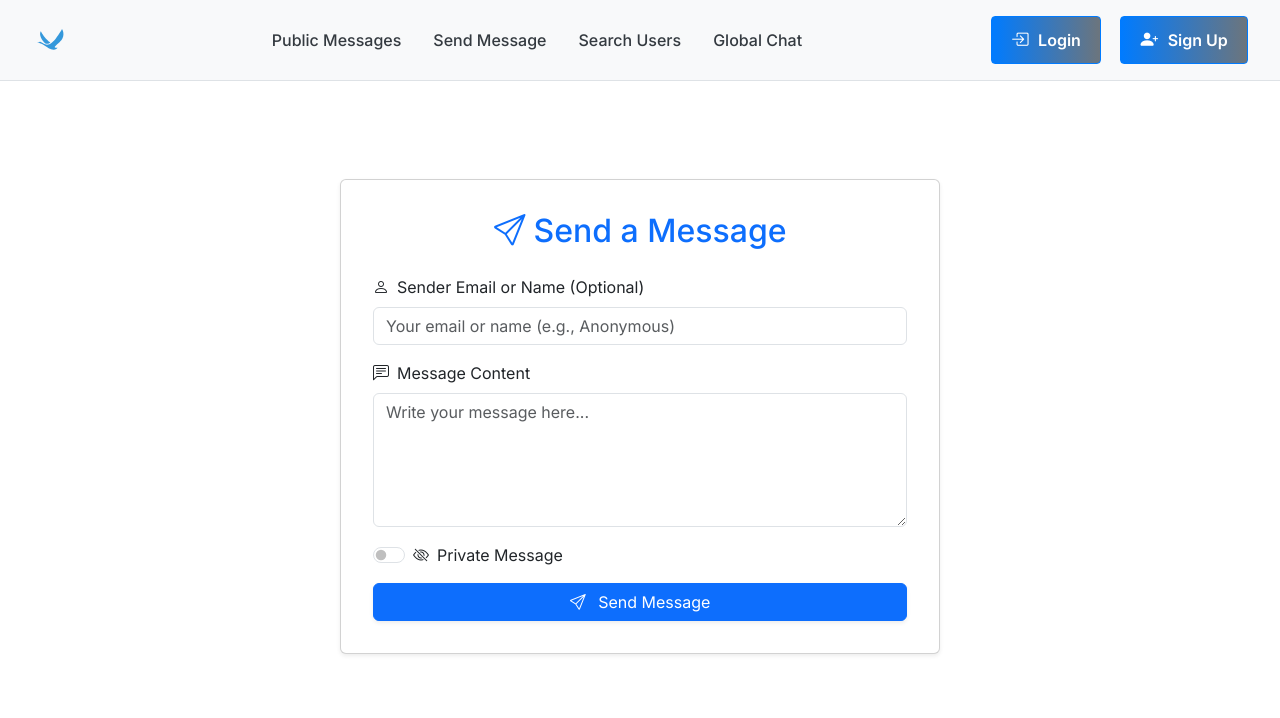
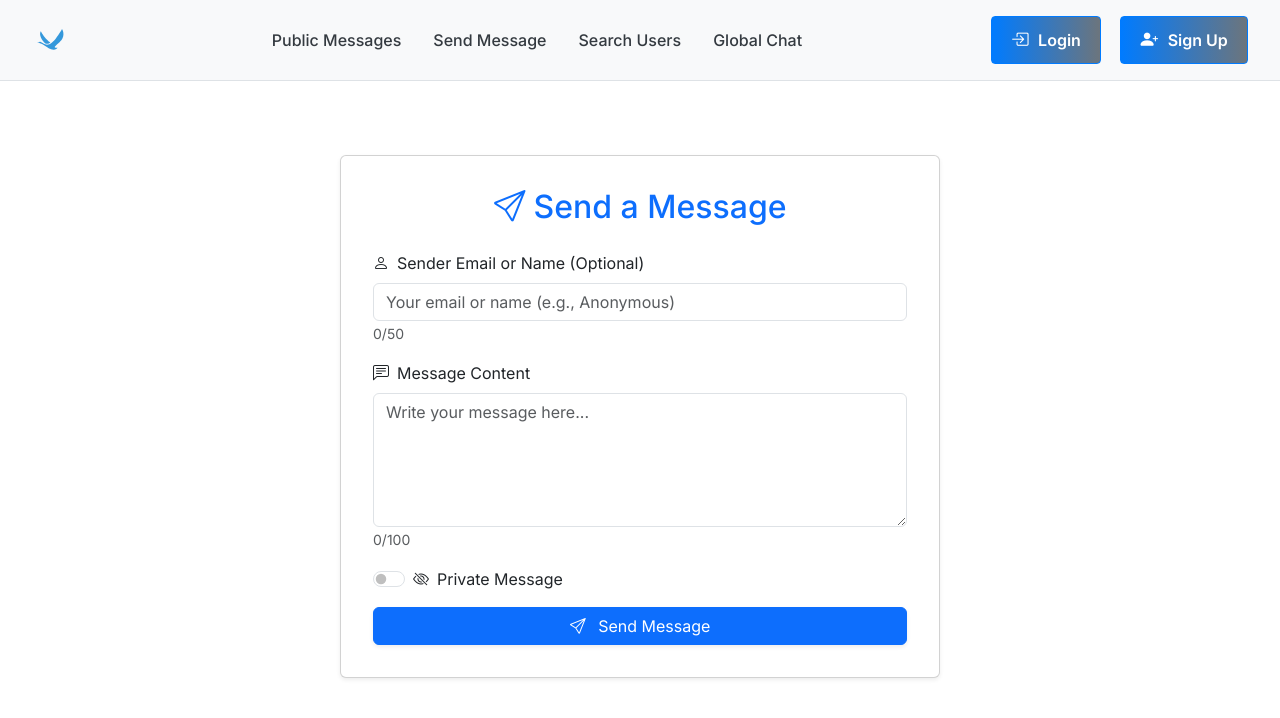
Before and after one commit to groovyrey/nextapp, a Next.js app: page /messages/send in a window 1280 px wide. Shown: the top 718 px of the page. Built offline with nearby package versions, Linux system fonts and the light colour scheme; no server answers.

Commit message:
feat: Add spacing between user search result cards
Adds a bottom margin to the UserSearchResultCard component to provide visual separation between search results.

```diff
--- a/src/app/components/UserSearchResultCard.module.css
+++ b/src/app/components/UserSearchResultCard.module.css
@@ -7,6 +7,7 @@
   box-shadow: var(--box-shadow);
   background-color: var(--card-background-color);
   transition: transform 0.2s ease-in-out;
+  margin-bottom: 15px; /* Add space between cards */
 }
 
 .card:hover {
--- a/src/app/messages/send/page.js
+++ b/src/app/messages/send/page.js
@@ -57,7 +57,9 @@ export default function SendMessage() {
                 value={sender}
                 onChange={(e) => setSender(e.target.value)}
                 placeholder="Your email or name (e.g., Anonymous)"
+                maxLength={50}
               />
+              <small className="form-text text-muted">{sender.length}/50</small>
             </div>
             <div className="mb-3">
               <label htmlFor="message" className="form-label"><i className="bi bi-chat-left-text me-2"></i>Message Content</label>
@@ -68,8 +70,10 @@ export default function SendMessage() {
                 value={message}
                 onChange={(e) => setMessage(e.target.value)}
                 placeholder="Write your message here..."
+                maxLength={100}
                 required
               ></textarea>
+              <small className="form-text text-muted">{message.length}/100</small>
             </div>
             <div className="form-check form-switch mb-3">
               <input
```
